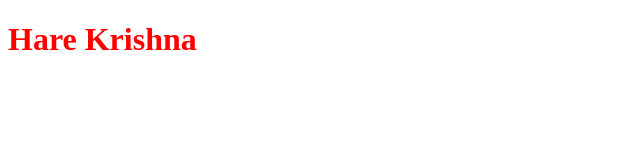
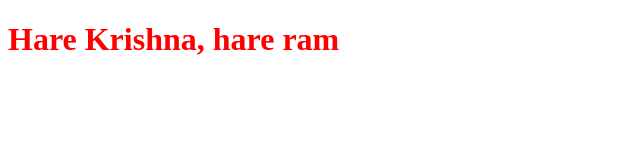
Before and after one commit to Sachi2305/Sample, a plain HTML site: page one/test.html in a window 1280 px wide. Shown: the whole page, without its empty margins (0-640 px from the left). Drawn offline with Linux system fonts and the light colour scheme.

Commit message:
test file was editted

```diff
--- a/one/test.html
+++ b/one/test.html
@@ -11,6 +11,6 @@
     </style>
 </head>
 <body>
-    <h1>Hare Krishna</h1>
+    <h1>Hare Krishna, hare ram </h1>
 </body>
 </html>
```
